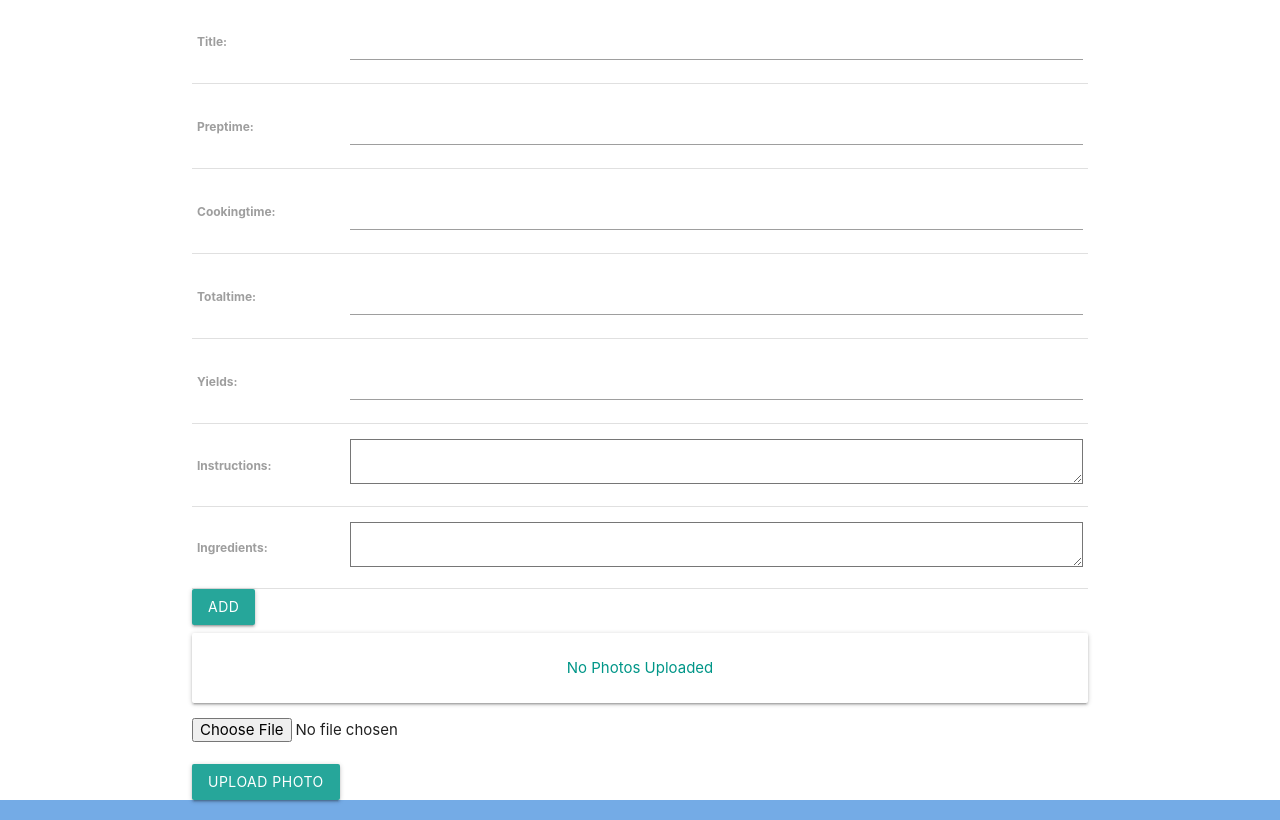
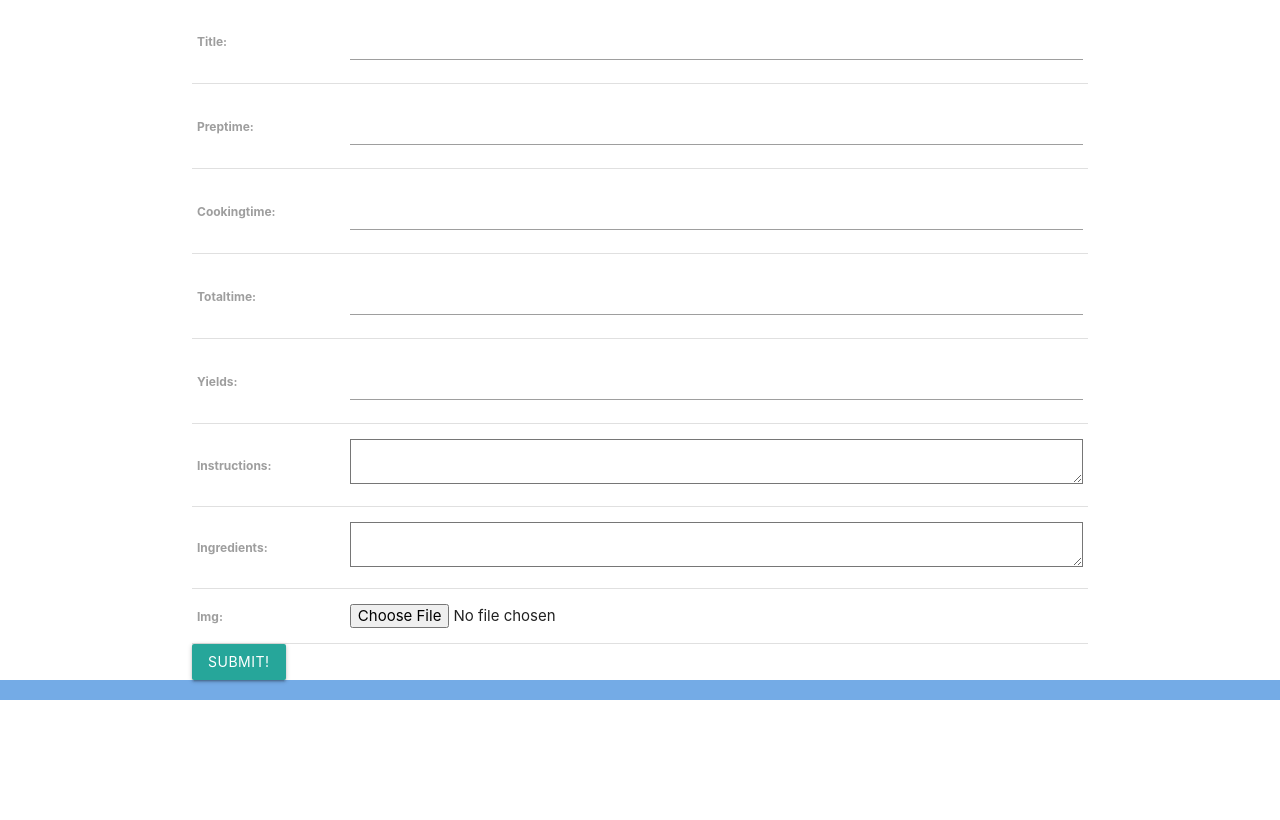
Before and after one commit to veecastro/pastry-recipes-app, a Django app: page /recipes/create/ in a window 1280 px wide. Shown: the part 201-1021 px from the top of the page. After the commit the page ends 901 px from the top, so only its background shows below. Run offline with Django 4.2, Linux system fonts and the light colour scheme.

Commit message:
added img to photos in case aws doesnt work

```diff
--- a/main_app/models.py
+++ b/main_app/models.py
@@ -10,6 +10,7 @@ class Pastryrecipe(models.Model):
     yields = models.IntegerField()
     instructions = models.TextField()
     ingredients = models.TextField()
+    img = models.ImageField(upload_to='recipes/', blank=True)
 
     def __str__(self):
       return f'{self.title} ({self.id})'
--- a/main_app/templates/main_app/recipe_form.html
+++ b/main_app/templates/main_app/recipe_form.html
@@ -7,25 +7,14 @@
     <h1>Add Pastry Recipe</h1>
   {% endif %}
 
-  <form action= "" method="POST">
-  <!-- <form method="post" enctype="multipart/form-data"> -->
+  <form action="" method="POST">
+    <!-- Django requires the following for security purposes -->
     {% csrf_token %}
     <table>
+      <!-- Render the inputs inside of <tr>s & <td>s -->
       {{ form.as_table }}
     </table>
-    <input type="submit" value="Add" class="btn">
-  </div>
-  {% for photo in recipe.photo_set.all %}
-    <img class="responsive-img card-panel" src="{{photo.url}}">
-  {% empty %}
-    <div class="card-panel teal-text center-align">No Photos Uploaded</div>
-  {% endfor %}
-  <form action="{% url 'add_photo' object.id %}" enctype="multipart/form-data" method="POST" class="card-panel">
-    {% csrf_token %}
-    <input type="file" name="photo-file">
-    <br><br>
-    <button type="submit" class="btn">Upload Photo</button>
+    <input type="submit" value="Submit!" class="btn">
   </form>
-</div>
-  </form>
+
 {% endblock %}
--- a/main_app/urls.py
+++ b/main_app/urls.py
@@ -9,7 +9,7 @@ urlpatterns = [
     path('recipes/<int:recipe_id>/', views.recipes_detail, name='detail'),
     path('recipes/<int:pk>/update/', views.RecipeUpdate.as_view(), name='recipe_update'),
     path('recipes/<int:pk>/delete/', views.RecipeDelete.as_view(), name='recipe_delete'),
-    path('recipes/<int:pk>/add_photo/', views.add_photo, name='add_photo'),
+    path('recipes/<int:recipe_id>/add_photo/', views.add_photo, name='add_photo'),
 
 
 ]
--- a/main_app/views.py
+++ b/main_app/views.py
@@ -33,13 +33,18 @@ def add_photo(request, recipe_id):
       Photo.objects.create(url=url, recipe_id=recipe_id)
     except:
       print('An error occurred uploading file to S3')
-  return redirect('recipes_index')
+  return redirect('details', recipe_id=recipe_id)
 
 class RecipeCreate(CreateView):
   model = Pastryrecipe
   fields = '__all__'
   template_name = 'main_app/recipe_form.html'
   success_url = '/recipes/'
+
+def form_valid(self, form):
+   form.instance.photo = self.request.FILES.get('photo')
+   return super(RecipeCreate, self).form_valid(form)
+
 
 class RecipeUpdate(UpdateView):
   model = Pastryrecipe
```
Also changed, not shown: main_app/templates/recipes/index.html (+11 -3 lines), main_app/migrations/0004_pastryrecipe_img.py (added), recipes/Sourdough_danish_pastry.jpeg (added), recipes/Sourdough_danish_pastry_IXVztXH.jpeg (added).
